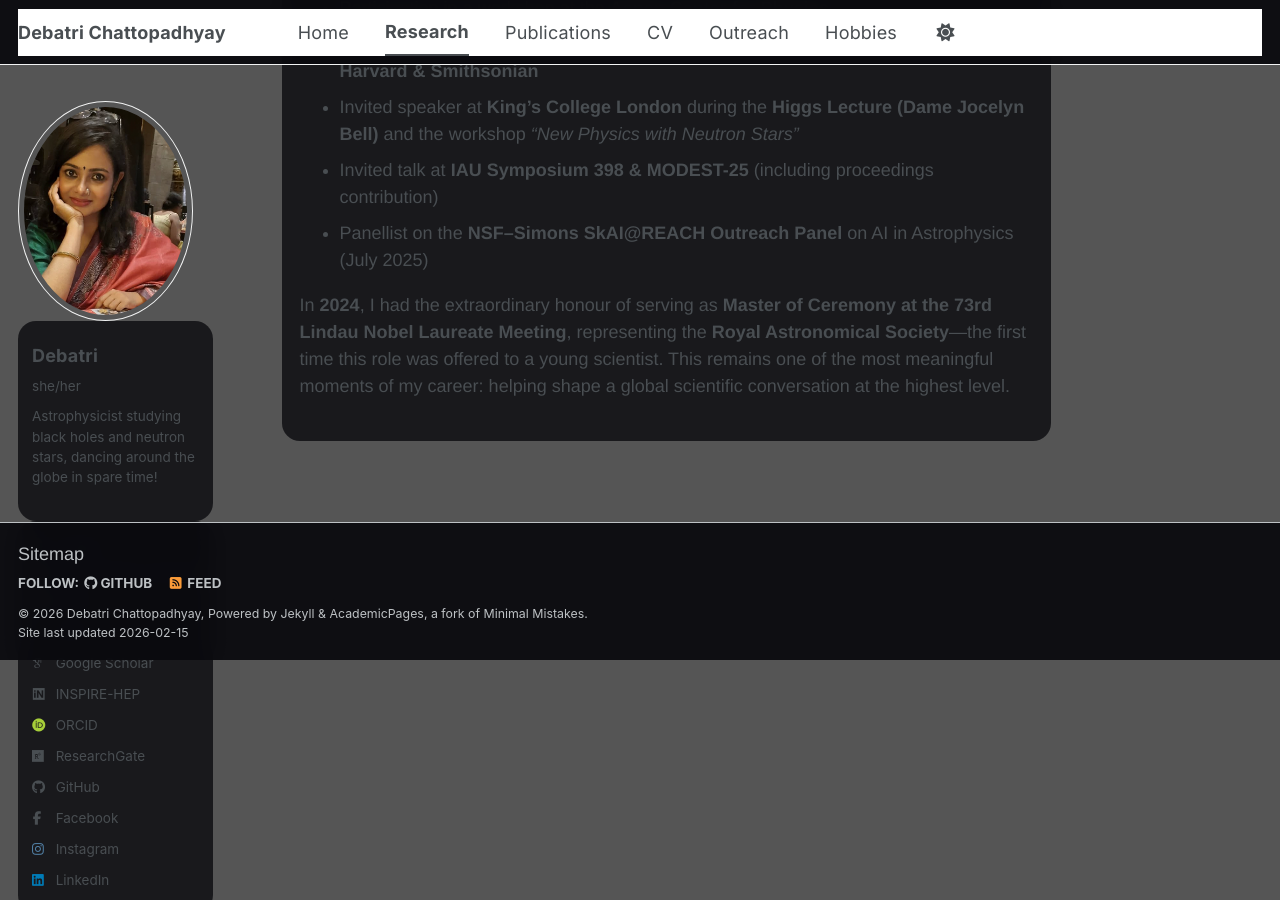
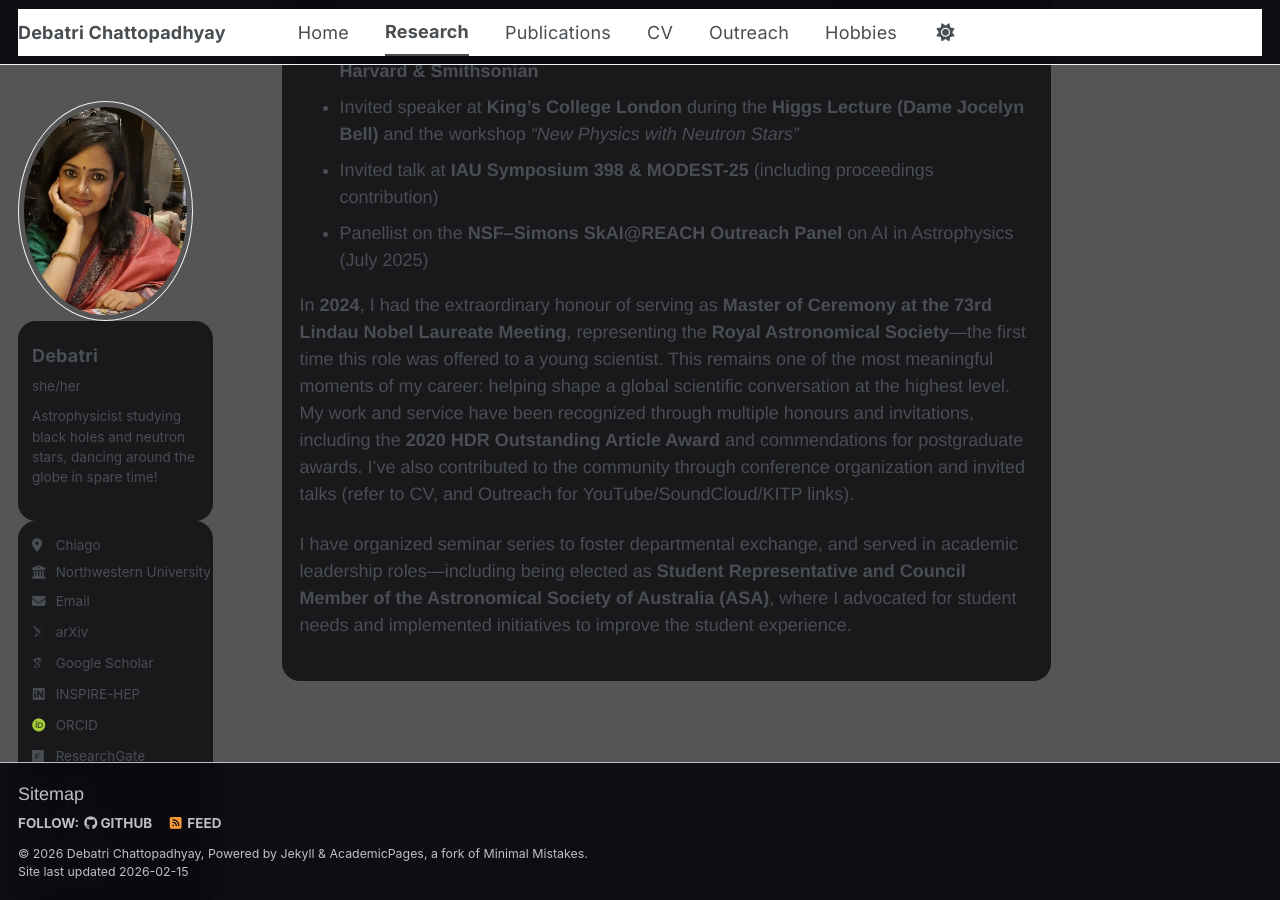
Before and after one commit to debatric/debatric.github.io, a Jekyll site: the page built from _pages/research.md, in a window 1280 px wide and 900 px high, scrolled down 1149 px. Built offline with Jekyll 4.4.1, drawn with Linux system fonts in a browser that asks for light colours; some web fonts are replaced; a script bundle is joined from its source files by our own code; library files that are not in the unit come from our copies.

Commit message:
Update research.md

```diff
--- a/_pages/research.md
+++ b/_pages/research.md
@@ -27,3 +27,6 @@ My contributions have been recognized with several distinctions and invitations,
 - Panellist on the **NSF–Simons SkAI@REACH Outreach Panel** on AI in Astrophysics (July 2025)
 
 In **2024**, I had the extraordinary honour of serving as **Master of Ceremony at the 73rd Lindau Nobel Laureate Meeting**, representing the **Royal Astronomical Society**—the first time this role was offered to a young scientist. This remains one of the most meaningful moments of my career: helping shape a global scientific conversation at the highest level.
+My work and service have been recognized through multiple honours and invitations, including the **2020 HDR Outstanding Article Award** and commendations for postgraduate awards. I’ve also contributed to the community through conference organization and invited talks (refer to CV, and Outreach for YouTube/SoundCloud/KITP links).
+
+I have organized seminar series to foster departmental exchange, and served in academic leadership roles—including being elected as **Student Representative and Council Member of the Astronomical Society of Australia (ASA)**, where I advocated for student needs and implemented initiatives to improve the student experience.
```
